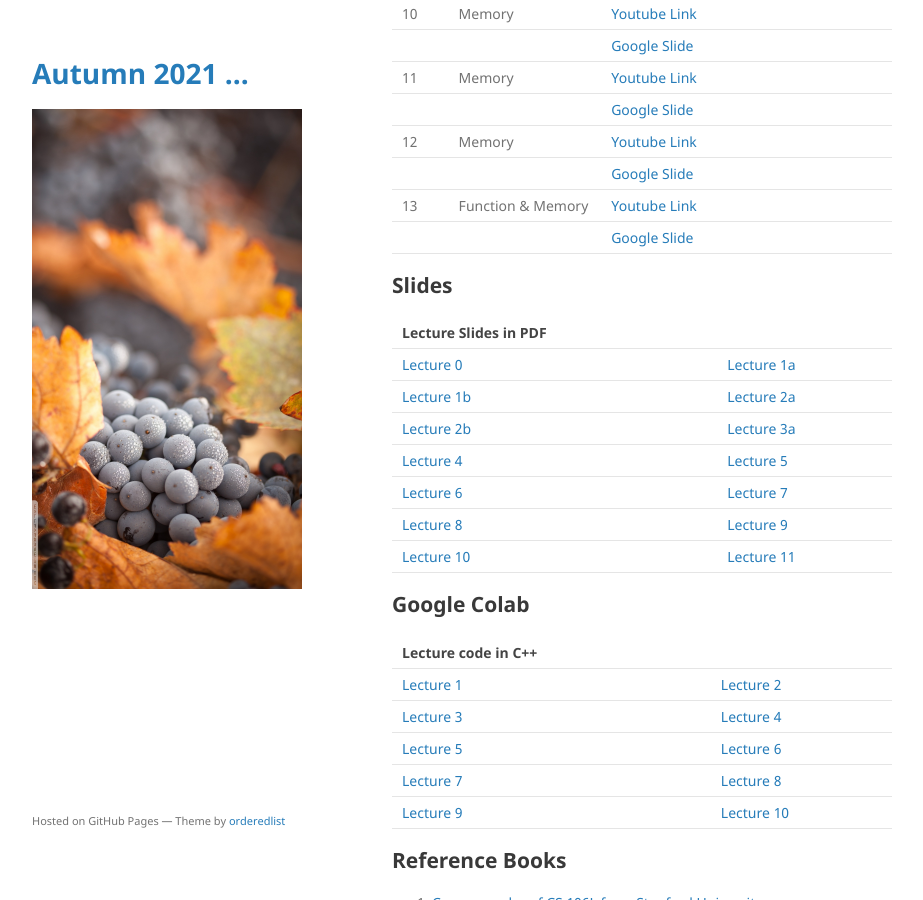
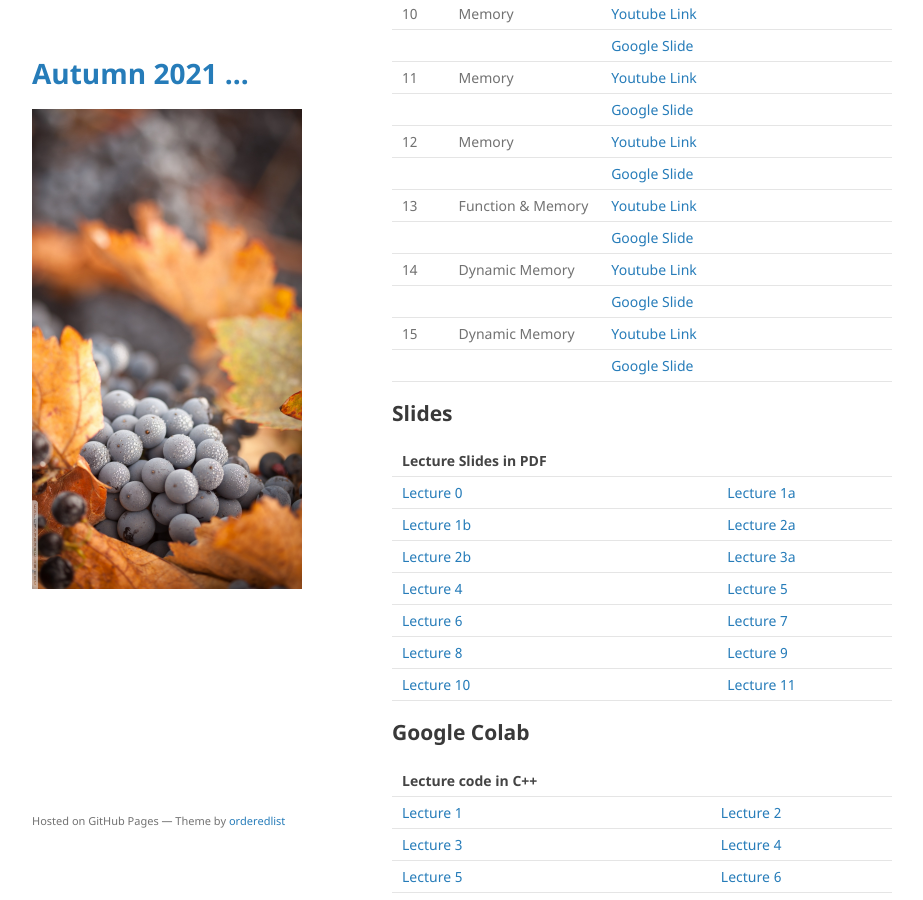
Before and after one commit to mohammadmotiurrahman/mohammadmotiurrahman.github.io, a Jekyll site: the page built from cse203_6/index.md, in a window 1280 px wide and 900 px high, scrolled down 2790 px. Shown: the whole window, without its empty margins (178-1101 px from the left). Built offline with Jekyll 4.4.1, drawn with Linux system fonts in a browser that asks for light colours; our own code applies the rules of GitHub Pages for plain Markdown files.

Commit message:
Update index.md

```diff
--- a/cse203_6/index.md
+++ b/cse203_6/index.md
@@ -94,6 +94,10 @@ environment will force me to not evaluate your exam copies.
 |         |              | [Google Slide](https://jamboard.google.com/d/1gGy4waiGr_SMuyzDysiUoerzOEuCWQ_Cf_Qvoo4nf2c/edit?usp=sharing)    |
 | 13       | Function & Memory | [Youtube Link](https://drive.google.com/file/d/1SS-AATOpcIn1ufQW4fKNQTuIBBUrmQN5/view?usp=sharing)       |
 |         |              | [Google Slide](https://jamboard.google.com/d/1fdk3MSLLk-tQNJBhxysM79ljVLW-N4ciybzFAJOYZBc/edit?usp=sharing)    |
+| 14      | Dynamic Memory | [Youtube Link](https://drive.google.com/file/d/1BJpt77gLBN4agnUdhrHMM4lBEobMpxdn/view?usp=sharing)       |
+|         |              | [Google Slide](https://jamboard.google.com/d/1zBaSsyq-JtmGYIGA3EIdvPODprwDff9ZnOf8QBN4wkU/edit?usp=sharing)    |
+| 15      | Dynamic Memory | [Youtube Link](https://drive.google.com/file/d/1PQseZI3TtGhe1PDfhjNvcNeibrLaBbLw/view?usp=sharing)       |
+|         |              | [Google Slide](https://jamboard.google.com/d/1zBaSsyq-JtmGYIGA3EIdvPODprwDff9ZnOf8QBN4wkU/edit?usp=sharing)    |
 
 
 
```
